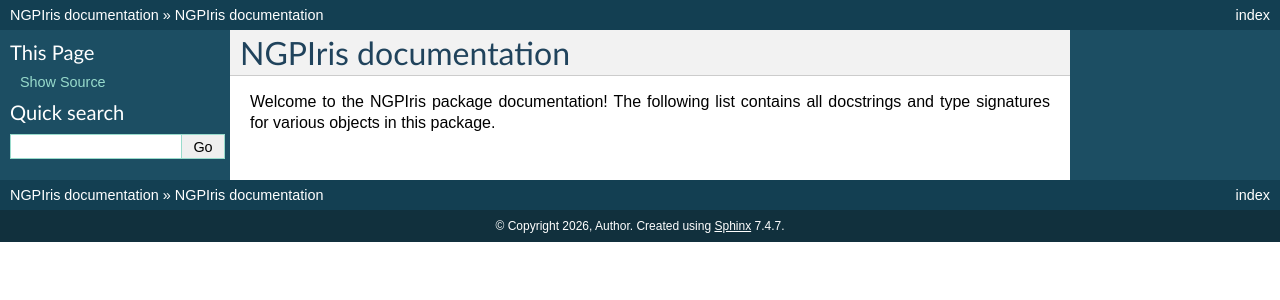
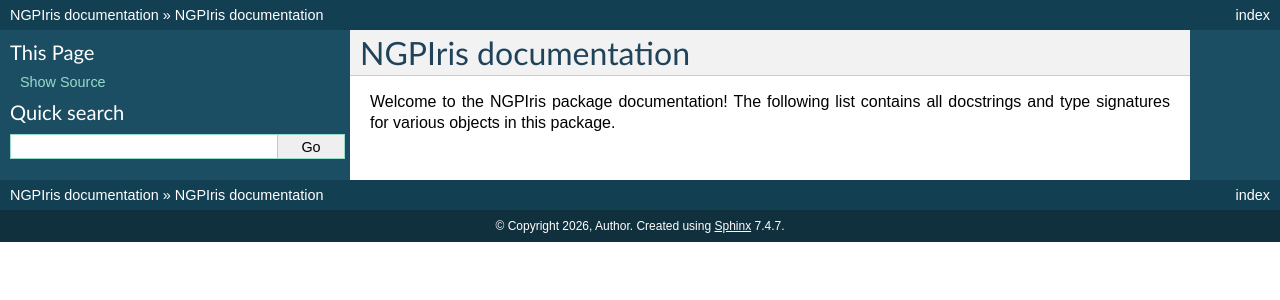
Before and after one commit to genomic-medicine-sweden/NGPIris, a Sphinx documentation site: the page built from docs/index.rst, in a window 1280 px wide. Shown: the top 300 px of the page. Built offline with Sphinx 7.4.7, drawn with Linux system fonts in a browser that asks for light colours; pages that are not in the unit, such as notebooks, are missing from menus.

Commit message:
Update conf.py

```diff
--- a/docs/conf.py
+++ b/docs/conf.py
@@ -25,11 +25,15 @@
 
 language = "en"
 
+toc_object_entries_show_parents = "hide"
+
 # -- Options for HTML output -------------------------------------------------
 # https://www.sphinx-doc.org/en/master/usage/configuration.html#options-for-html-output
 
 html_theme = "classic"
 html_static_path = ["_static"]
+html_theme_options = {"sidebarwidth": 350}
+
 
 # -- Options for todo extension ----------------------------------------------
 # https://www.sphinx-doc.org/en/master/usage/extensions/todo.html#configuration
```
